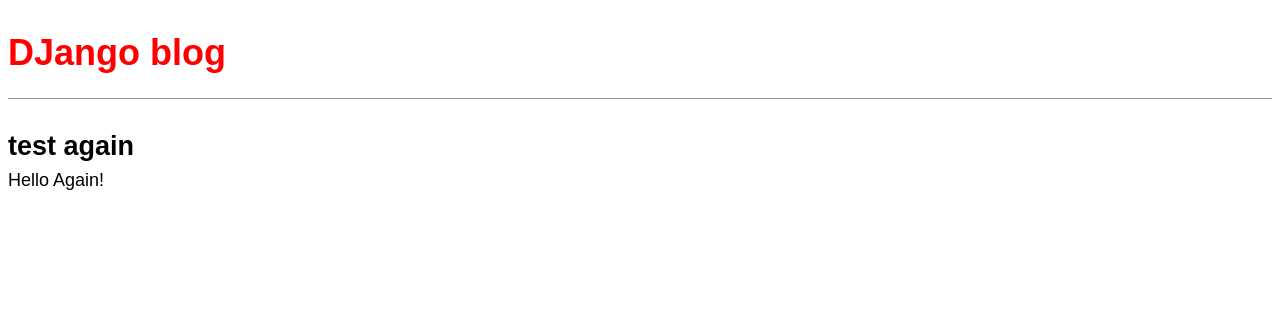
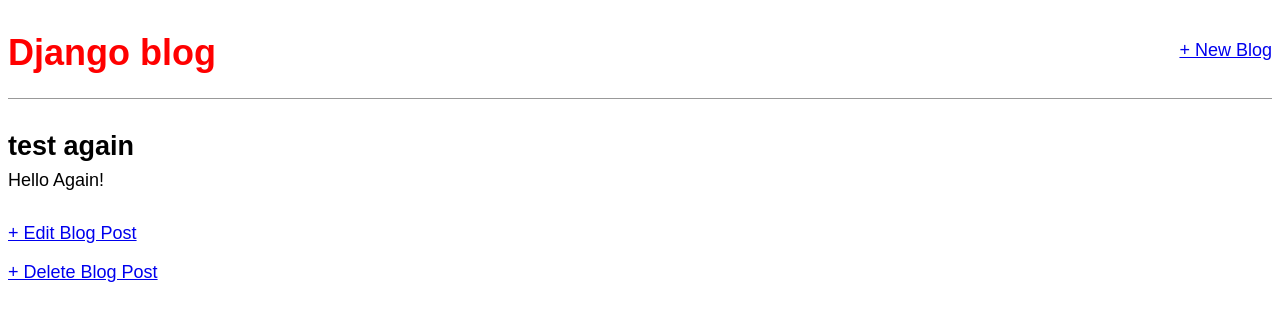
Before and after one commit to theArzt-KaelanC/BlogApp, a Django app: page /post/2/ in a window 1280 px wide. Shown: the top 321 px of the page. Run offline with Django 4.2, Linux system fonts and the light colour scheme; data comes from the database, SQL or seed files in the repository; both versions use the stored data as it was after the commit; some web fonts are replaced.

Commit message:
post add/edit/delete

```diff
--- a/blog/urls.py
+++ b/blog/urls.py
@@ -1,7 +1,17 @@
 from django.urls import path
-from .views import BlogListView, BlogDetailView
+
+from .views import (
+    BlogListView,
+    BlogDetailView,
+    BlogCreateView,
+    BlogUpdateView,
+    BlogDeleteView,
+)
 
 urlpatterns = [
+    path("post/new/", BlogCreateView.as_view(), name="post_new"),
     path("post/<int:pk>/", BlogDetailView.as_view(), name="post_detail"),
+    path("post/<int:pk>/edit/", BlogUpdateView.as_view(), name="post_edit"),
+    path("post/<int:pk>/delete/", BlogDeleteView.as_view(), name="post_delete"),
     path("", BlogListView.as_view(), name="home")
 ]
--- a/blog/views.py
+++ b/blog/views.py
@@ -1,4 +1,7 @@
 from django.views.generic import ListView, DetailView
+from django.views.generic.edit import CreateView, UpdateView, DeleteView
+from django.urls import reverse_lazy
+
 from .models import Post
 
 class BlogListView(ListView):
@@ -8,3 +11,18 @@
 class BlogDetailView(DetailView):
     model = Post
     template_name = "post_detail.html"
+
+class BlogCreateView(CreateView):
+    model = Post
+    template_name = "post_new.html"
+    fields = ["title", "author", "body"]
+
+class BlogUpdateView(UpdateView):
+    model = Post
+    template_name = "post_edit.html"
+    fields = ["title", "body"]
+
+class BlogDeleteView(DeleteView):
+    model = Post
+    template_name = "post_delete.html"
+    success_url = reverse_lazy("home")
--- a/templates/base.html
+++ b/templates/base.html
@@ -3,14 +3,19 @@
 <html>
     <head>
         <title>DJango blog</title>
-        <link href="https://fonts.googleapis.co/css?family=Source+Sans+Pro:400">
-        <link rel="stylesheet" href="{% static 'css/base.css' %}">
+        <link href="https://fonts.googleapis.co/css?family=Source+Sans+Pro:400" rel="stylesheet">
+        <link href="{% static 'css/base.css' %}" rel="stylesheet">
     </head>
     <body>
-        <header>
-            <h1><a href="{% url 'home' %}">DJango blog</a></h1>
-        </header>
         <div>
+            <header>
+                <div class="nav-left">
+                    <h1><a href="{% url 'home' %}">Django blog</a></h1>
+                </div>
+                <div class="nav-right">
+                    <a href="{% url 'post_new' %}">+ New Blog</a>
+                </div>
+            </header>
             {% block content %}
             {% endblock content %}
         </div>
--- a/templates/post_detail.html
+++ b/templates/post_detail.html
@@ -5,4 +5,7 @@
     <h2>{{ post.title }}</h2>
     <p>{{ post.body }}</p>
 </div>
+
+<p><a href="{% url 'post_edit' post.pk %}">+ Edit Blog Post</a></p>
+<p><a href="{% url 'post_delete' post.pk %}">+ Delete Blog Post</a></p>
 {% endblock content %}
```
Also changed, not shown: blog/tests.py (+29 -0 lines), templates/post_delete.html (added, +9 -0 lines), templates/post_edit.html (added, +9 -0 lines), templates/post_new.html (added, +9 -0 lines), db.sqlite3.
